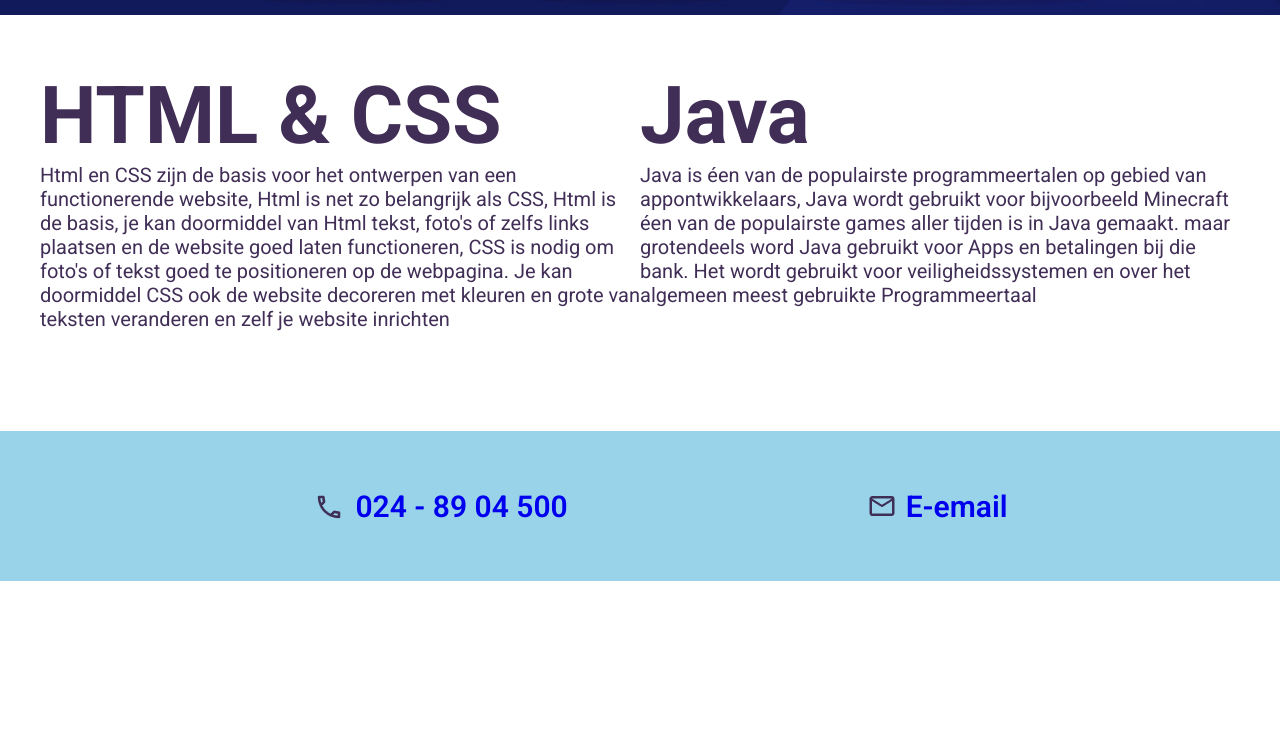
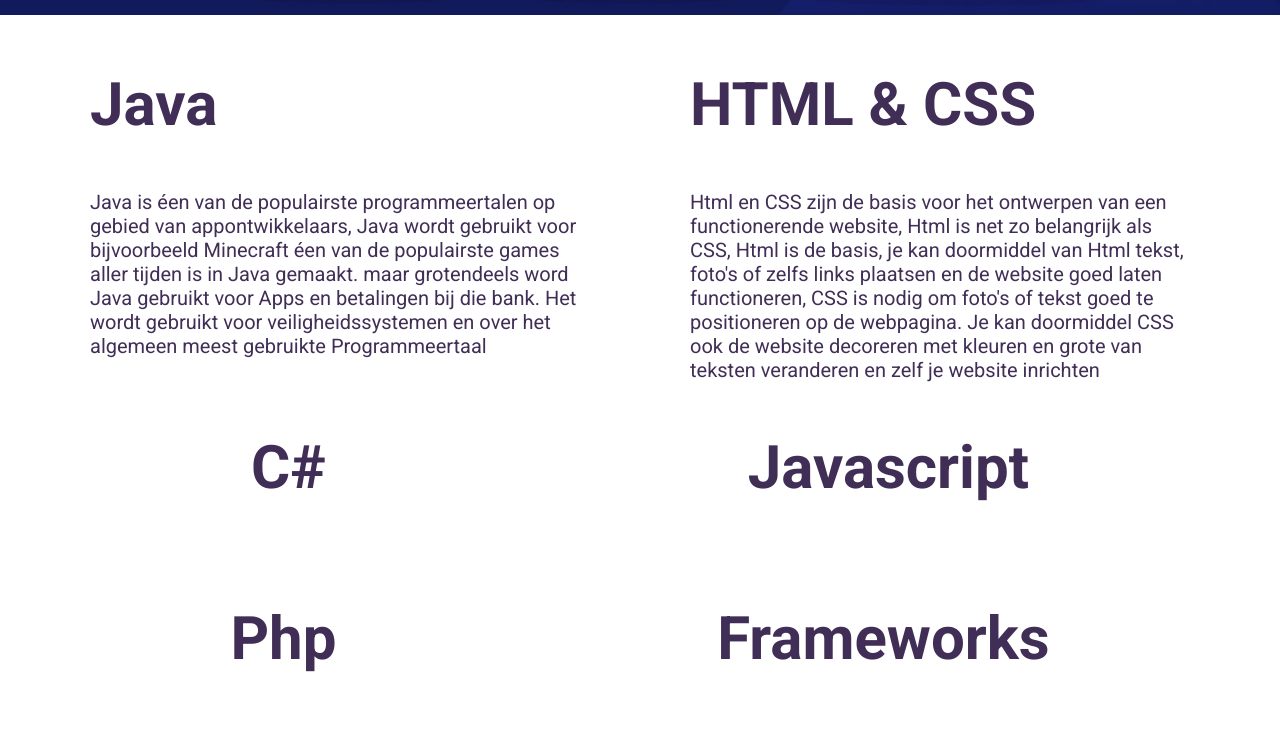
Before and after one commit to ief44/Project-week1, a plain HTML site: page Workspace/progammeertalen.html in a window 1280 px wide. Shown: the part 473-1220 px from the top of the page. Before the commit the page ends 1054 px from the top, so only its background shows below. Drawn offline with Linux system fonts and the light colour scheme.

Commit message:
Layout gemaakt voor issam bij progammeertalen en ik heb een typo gefixt

```diff
--- a/Workspace/Css/style.css
+++ b/Workspace/Css/style.css
@@ -86,7 +86,7 @@ footer {
 .block {
     font-weight: 300;
     font-size: 18px;
-    width: 325px;
+    width: 350px;
     height: 400px;
     padding: 25px;
     outline: solid 2px black;
--- a/Workspace/progammeertalen.html
+++ b/Workspace/progammeertalen.html
@@ -42,27 +42,55 @@
     <main>
         <img class="image-coding-class" src="Images/coding-class.png" alt="Image of a class with a coder">
 
-        <div class="alle-progammeertalen">
+        <div class="alle-vakken">
+            <div class="vak">
                 <div>
-                <h1>HTML & CSS</h1>
+                    <h2>Java</h2>
+                    <p>Java is éen van de populairste programmeertalen op gebied van appontwikkelaars, Java wordt
+                        gebruikt
+                        voor
+                        bijvoorbeeld Minecraft éen van de populairste games aller tijden is in Java gemaakt. maar
+                        grotendeels
+                        word Java gebruikt voor Apps en betalingen bij die bank. Het wordt gebruikt voor
+                        veiligheidssystemen
+                        en
+                        over het algemeen meest gebruikte Programmeertaal</p>
+                </div>
+                <div>
+                    </p>
+                    <h2>HTML & CSS</h2>
                     <p>Html en CSS zijn de basis voor het ontwerpen van een functionerende website, Html is net zo
                         belangrijk
-                    als CSS, Html is de basis, je kan doormiddel van Html tekst, foto's of zelfs links plaatsen en de
+                        als CSS, Html is de basis, je kan doormiddel van Html tekst, foto's of zelfs links plaatsen en
+                        de
                         website goed laten functioneren, CSS is nodig om foto's of tekst goed te positioneren op de
                         webpagina.
-                    Je kan doormiddel CSS ook de website decoreren met kleuren en grote van teksten veranderen en zelf
+                        Je kan doormiddel CSS ook de website decoreren met kleuren en grote van teksten veranderen en
+                        zelf
                         je
                         website inrichten</p>
                 </div>
+            </div>
+            <div class="vak">
                 <div>
-                <h1>Java</h1>
-                <p>Java is éen van de populairste programmeertalen op gebied van appontwikkelaars, Java wordt gebruikt
-                    voor
-                    bijvoorbeeld Minecraft éen van de populairste games aller tijden is in Java gemaakt. maar
-                    grotendeels
-                    word Java gebruikt voor Apps en betalingen bij die bank. Het wordt gebruikt voor veiligheidssystemen
-                    en
-                    over het algemeen meest gebruikte Programmeertaal</p>
+                    <h2>C#</h2>
+                    <p></p>
+                </div>
+                <div>
+                    <h2>Javascript</h2>
+                    <p></p>
+                </div>
+            </div>
+
+            <div class="vak">
+                <div>
+                    <h2>Php</h2>
+                    <p></p>
+                </div>
+                <div>
+                    <h2>Frameworks</h2>
+                    <p></p>
+                </div>
             </div>
         </div>
     </main>
```
Also changed, not shown: Workspace/index.html (+1 -1 lines). Lines whose indentation alone changed are shown as unchanged.
